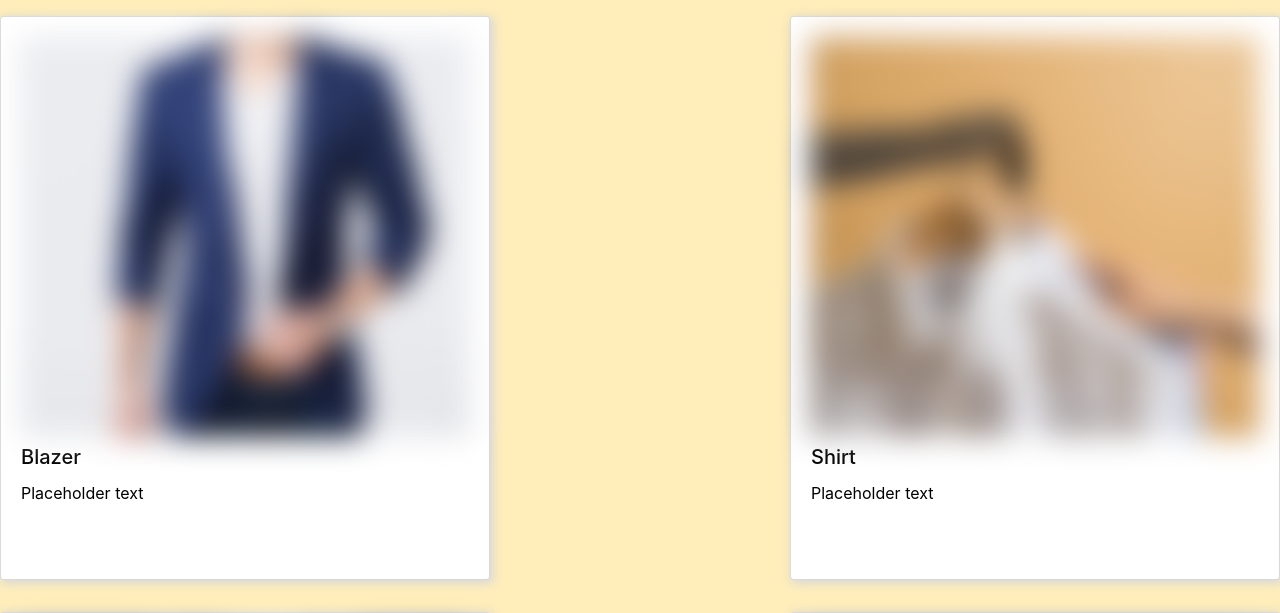
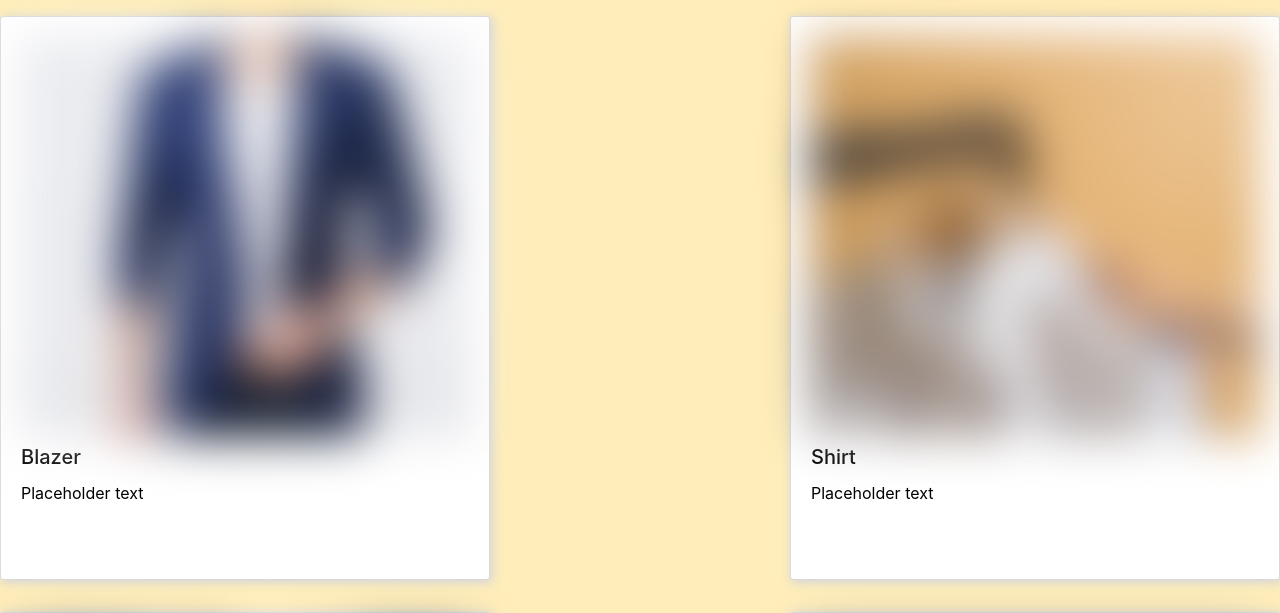
Before and after one commit to HKgame01/HackTheRunway, a Flask app: page /male in a window 1280 px wide. Shown: the part 56-669 px from the top of the page. Run offline with Flask 2, Linux system fonts and the light colour scheme; some libraries are stand-ins or nearby versions.

Commit message:
blur fix

```diff
--- a/static/styles/style.css
+++ b/static/styles/style.css
@@ -23,7 +23,7 @@ body{
   width:28rem;
   height:25rem;
   object-fit:cover;
-  filter:blur(15px);
+  filter:blur(1.5rem);
 }
 
 #amazon-button {
```
